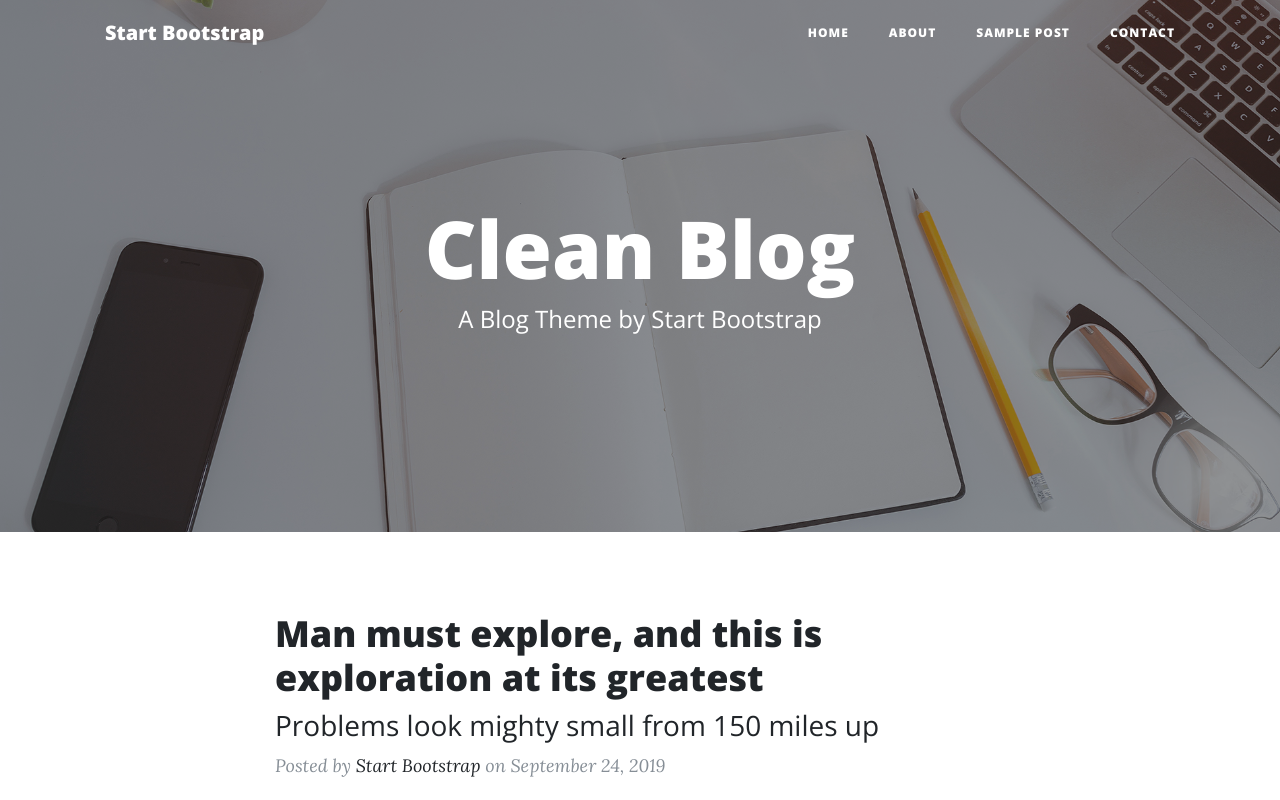
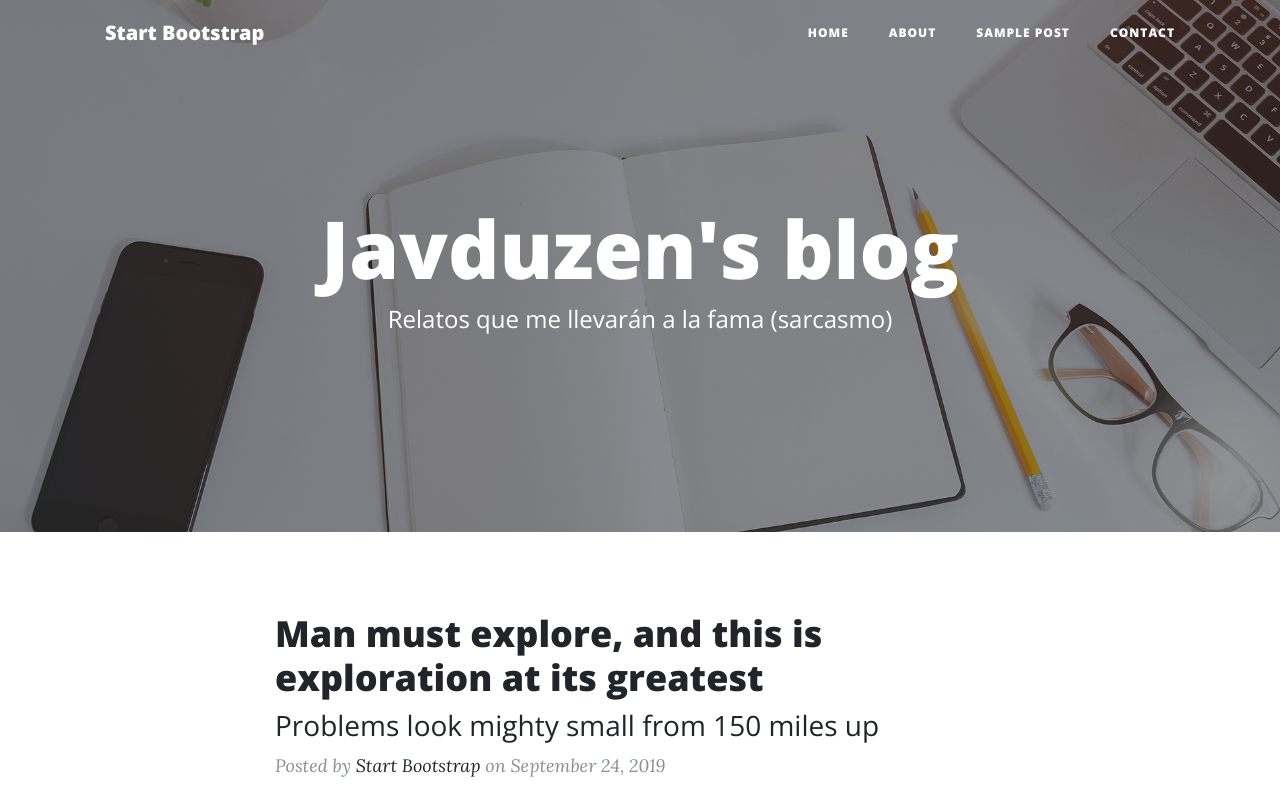
Before and after one commit to javduzen/blog, a website: page index.html in a window 1280 px wide. Shown: the top 800 px of the page. Drawn offline with nearby package versions, Linux system fonts and the light colour scheme.

Commit message:
Update index.html

```diff
--- a/index.html
+++ b/index.html
@@ -59,8 +59,8 @@
       <div class="row">
         <div class="col-lg-8 col-md-10 mx-auto">
           <div class="site-heading">
-            <h1>Clean Blog</h1>
-            <span class="subheading">A Blog Theme by Start Bootstrap</span>
+            <h1>Javduzen's blog</h1>
+            <span class="subheading">Relatos que me llevarán a la fama (sarcasmo)</span>
           </div>
         </div>
       </div>
```
